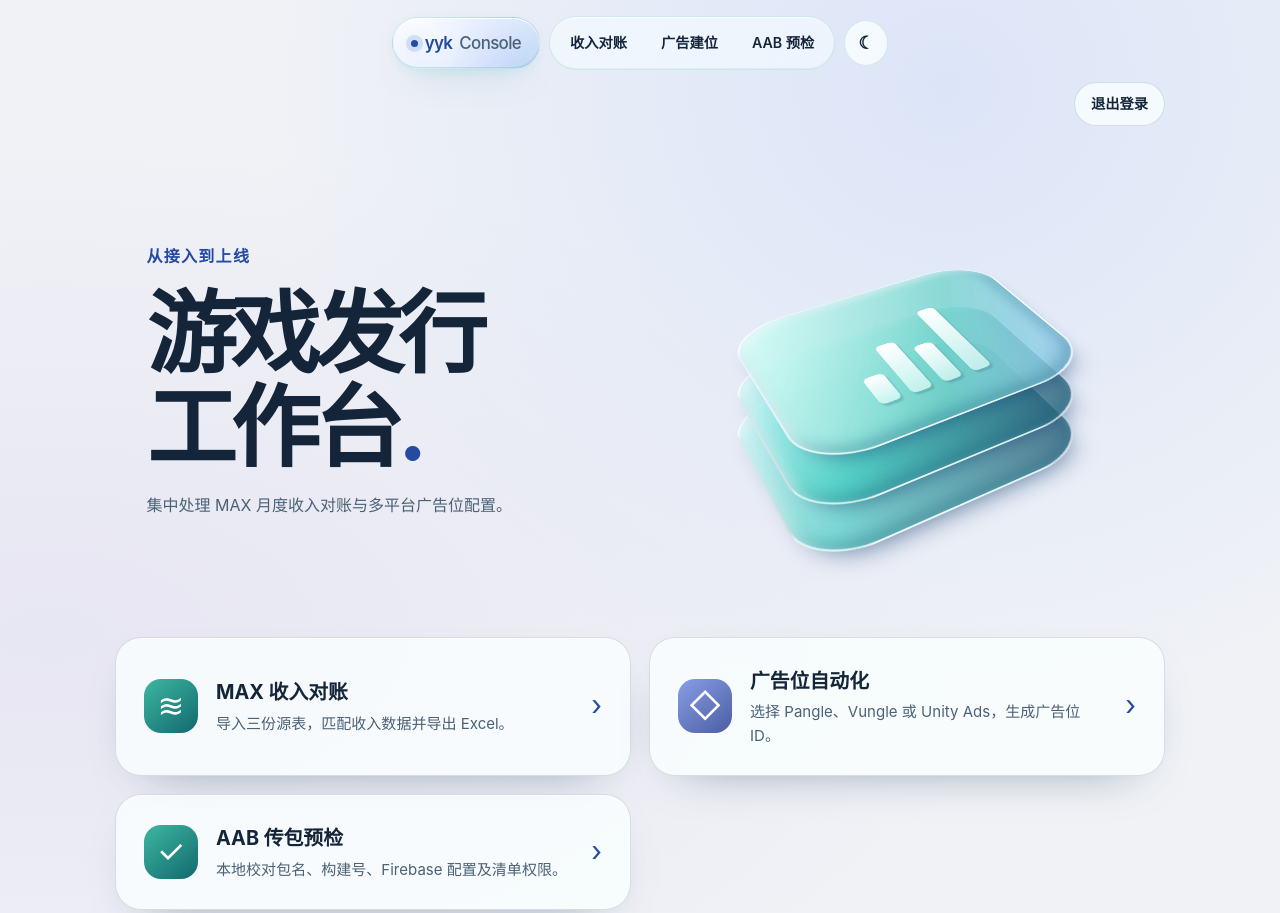
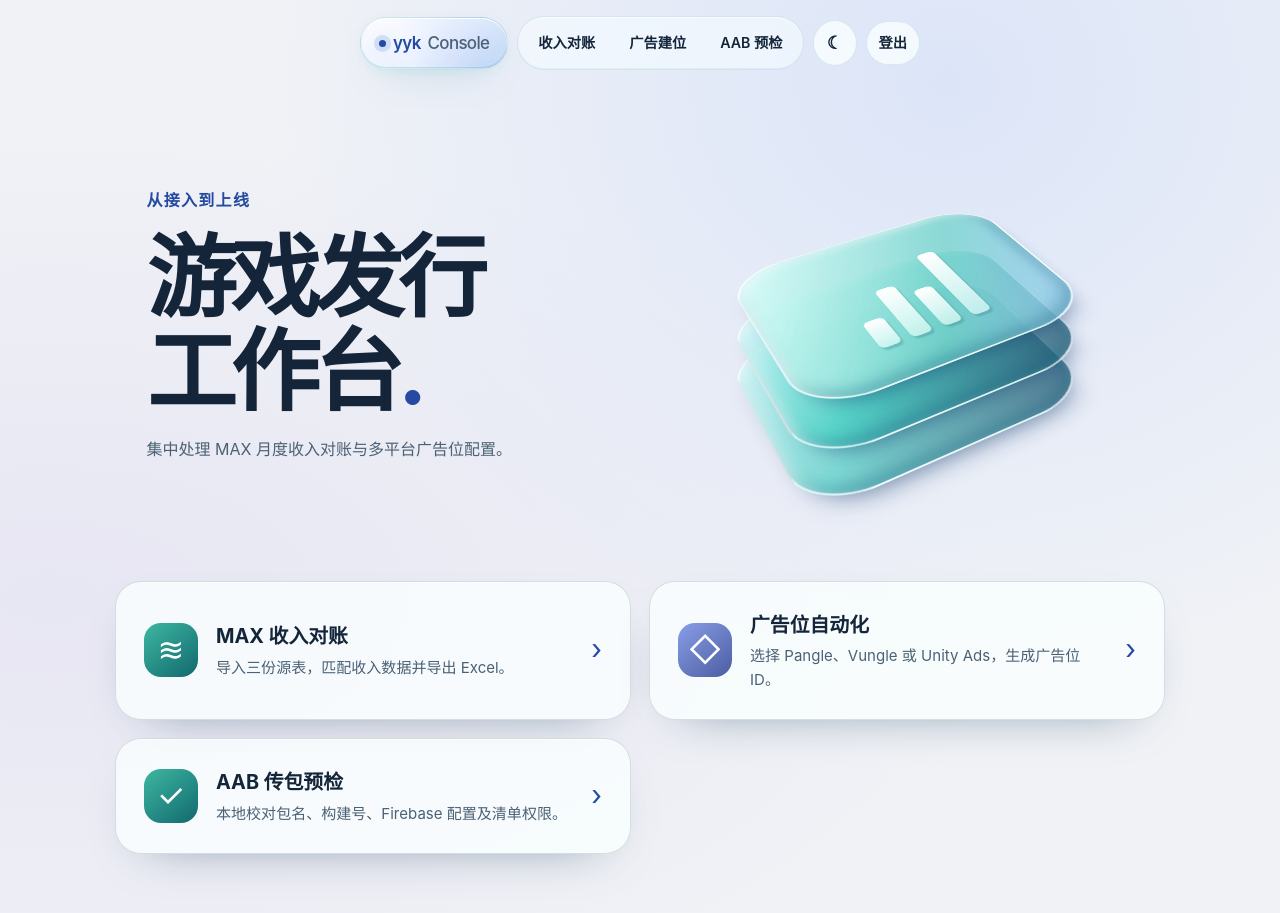
Before and after one commit to yykwok/iaa-tools, a plain HTML site: page index.html in a window 1280 px wide. Shown: the top 913 px of the page. Drawn offline with Linux system fonts and the light colour scheme.

Commit message:
Align home sign-out with the theme switch

```diff
--- a/console.css
+++ b/console.css
@@ -183,11 +183,11 @@ body.console {
   background: var(--glass); color: var(--ink); font-size: 1.1rem; cursor: pointer;
 }
 
-.home-account { display: flex; justify-content: flex-end; margin-top: 12px; }
-.console .home-logout {
-  display: inline-grid; place-items: center; min-height: 44px; padding: 0 16px;
-  border: 1px solid var(--line); border-radius: 24px; background: var(--glass);
-  color: var(--ink); font-size: .89rem; font-weight: 600;
+.home .dock { flex-wrap: wrap; justify-content: center; }
+.dock-actions { display: flex; align-items: center; gap: inherit; }
+.console .dock .home-logout {
+  place-items: center; padding-inline: 12px;
+  border: 1px solid var(--glass-edge-soft); background: var(--glass);
+  color: var(--ink);
 }
-.console .home-logout:hover { color: var(--accent); border-color: currentColor; }
-.console .home-logout:focus-visible { outline: 2px solid var(--accent); outline-offset: 3px; }
+.console .dock .home-logout:hover { color: var(--accent); border-color: currentColor; }
--- a/index.html
+++ b/index.html
@@ -4,15 +4,18 @@
   <meta charset="utf-8">
   <meta name="viewport" content="width=device-width, initial-scale=1">
   <title>yyk Console · 游戏发行工作台</title>
-  <script src="theme.js?v=review1"></script>
-  <link rel="stylesheet" href="./console.css?v=logout1">
+  <script src="theme.js?v=logout2"></script>
+  <link rel="stylesheet" href="./console.css?v=logout2">
 </head>
 <body class="console home">
-  <nav class="dock" aria-label="主导航"><a class="brand" href="./" aria-current="page" title="返回主页">yyk <span>Console</span></a><div class="dock-links"><a href="./reconciliation/">收入对账</a><a href="./ad-automation/">广告建位</a><a href="./aab/">AAB 预检</a></div></nav>
+  <nav class="dock" aria-label="主导航">
+    <a class="brand" href="./" aria-current="page" title="返回主页">yyk <span>Console</span></a>
+    <div class="dock-links"><a href="./reconciliation/">收入对账</a><a href="./ad-automation/">广告建位</a><a href="./aab/">AAB 预检</a></div>
+    <div class="dock-actions">
+      <a class="home-logout" href="https://dev-k8ot81z4dk3alfoy.us.auth0.com/v2/logout?client_id=ujm4BiXf3EWQuzcMdda2ZMT8g5OEImT7&amp;returnTo=https%3A%2F%2Fhiyyk.com%2Fcdn-cgi%2Faccess%2Flogout" rel="noreferrer">登出</a>
+    </div>
+  </nav>
   <main class="workspace">
-    <div class="home-account">
-      <a class="home-logout" href="https://dev-k8ot81z4dk3alfoy.us.auth0.com/v2/logout?client_id=ujm4BiXf3EWQuzcMdda2ZMT8g5OEImT7&amp;returnTo=https%3A%2F%2Fhiyyk.com%2Fcdn-cgi%2Faccess%2Flogout" rel="noreferrer">退出登录</a>
-    </div>
     <header class="hero">
       <div><p class="signature">从接入到上线</p><h1>游戏发行<br>工作台<span class="dot">.</span></h1><p>集中处理 MAX 月度收入对账与多平台广告位配置。</p></div>
       <div class="sculpture" aria-hidden="true"><i></i><i></i><i><b></b><b></b><b></b><b></b></i></div>
--- a/theme.js
+++ b/theme.js
@@ -23,5 +23,10 @@
   };
   systemTheme.addEventListener("change", paint);
   paint();
-  document.addEventListener("DOMContentLoaded", () => document.querySelector(".dock")?.append(button));
+  document.addEventListener("DOMContentLoaded", () => {
+    const dock = document.querySelector(".dock");
+    const actions = dock?.querySelector(".dock-actions");
+    if (actions) actions.prepend(button);
+    else dock?.append(button);
+  });
 })();
```
